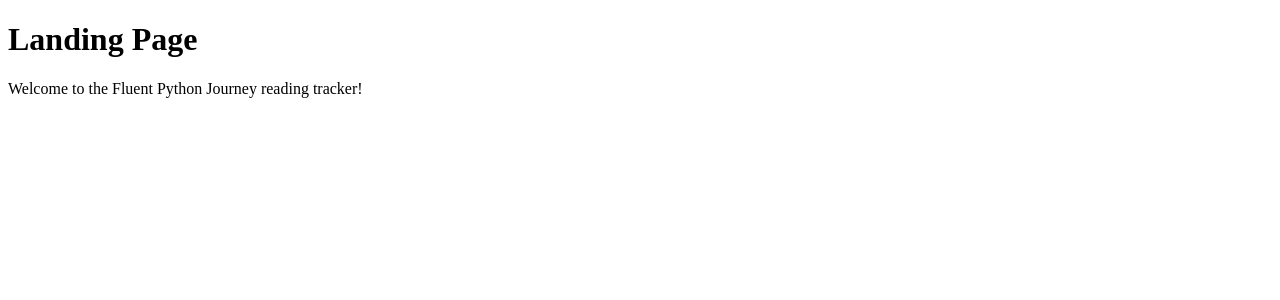
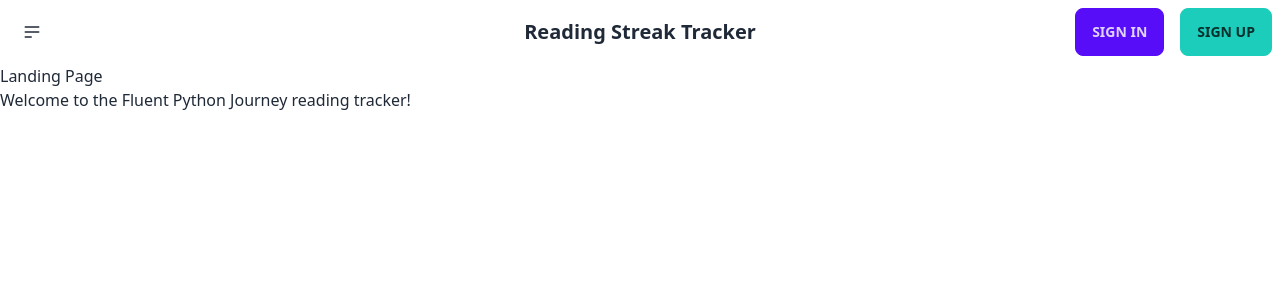
Before and after one commit to michaelwknott/reading-streak-tracker, a Django app: page / in a window 1280 px wide. Shown: the top 300 px of the page. Run offline with Django 4.2, Linux system fonts and the light colour scheme; some libraries are stand-ins or nearby versions.

Commit message:
feat: implement navbar using DaisyUI + dedicated test page for experiments
- Using CDN for both TailwindCSS, and also DaisyUI for initial prototype to avoid additional dependency on nodejs/npm
- Also renamed `base.html` to `_base.html` to make it explicit that views should not render this template directly.

```diff
--- a/apps/home/urls.py
+++ b/apps/home/urls.py
@@ -7,4 +7,5 @@ from . import views
 urlpatterns = [
     path("", views.index, name="index"),
     path("calendar/", views.calendar, name="calendar"),
+    path("test/", views.test, name="test"),
 ]
--- a/apps/home/views.py
+++ b/apps/home/views.py
@@ -11,3 +11,7 @@ def index(request):
 @login_required
 def calendar(request):
     return render(request, "home/calendar.html")
+
+
+def test(request):
+    return render(request, "home/test.html")
--- a/templates/base.html
+++ b/templates/_base.html
@@ -8,11 +8,18 @@
     {% endblock head_title %}
   </title>
 
+  {# Include DaisyUI and TailwindCSS via CDN #}
+  <link href="https://cdn.jsdelivr.net/npm/daisyui@3.8.2/dist/full.css" rel="stylesheet" type="text/css"/>
+  <script src="https://cdn.tailwindcss.com"></script>
+
   {% block extra_head %}
   {% endblock extra_head %}
 
 </head>
 <body>
+
+{% include "_navbar.html" %}
+
 {% block content %}
 {% endblock content %}
 
--- /dev/null
+++ b/templates/_navbar.html
@@ -0,0 +1,37 @@
+<div class="navbar bg-base-100">
+  <div class="navbar-start">
+
+    <div class="dropdown">
+      <label tabindex="0" class="btn btn-ghost btn-circle">
+        <svg xmlns="http://www.w3.org/2000/svg" class="h-5 w-5" fill="none" viewBox="0 0 24 24" stroke="currentColor">
+          <path stroke-linecap="round" stroke-linejoin="round" stroke-width="2" d="M4 6h16M4 12h16M4 18h7"></path>
+        </svg>
+      </label>
+      <ul tabindex="0" class="menu menu-sm dropdown-content mt-3 z-[1] p-2 shadow bg-base-100 rounded-box w-52">
+
+        <li><a href="{% url 'index' %}">Index</a></li>
+        <li><a href="{% url 'calendar' %}">Calendar</a></li>
+        <li><a href="{% url 'test' %}">Test Page</a></li>
+        <li><a href="https://github.com/michaelwknott/reading-streak-tracker/">GitHub Repo</a></li>
+
+      </ul>
+    </div>
+
+  </div>
+  <div class="navbar-center">
+    <a href="{% url 'calendar' %}" class="btn btn-ghost normal-case text-xl">Reading Streak Tracker</a>
+  </div>
+  <div class="navbar-end">
+
+    {% if user.is_authenticated %}
+      <a href="{% url 'account_logout' %}" class="btn btn-warning">Sign out</a>
+
+    {% else %}
+      <div class="flex space-x-4">
+        <a href="{% url 'account_login' %}" class="btn btn-primary">Sign in</a>
+        <a href="{% url 'account_signup' %}" class="btn btn-accent">Sign up</a>
+      </div>
+    {% endif %}
+
+  </div>
+</div>
--- a/templates/home/calendar.html
+++ b/templates/home/calendar.html
@@ -1,4 +1,4 @@
-{% extends 'base.html' %}
+{% extends '_base.html' %}
 
 {% block content %}
     <h1>Activity Calendar</h1>
--- a/templates/home/index.html
+++ b/templates/home/index.html
@@ -1,4 +1,4 @@
-{% extends 'base.html' %}
+{% extends '_base.html' %}
 
 {% block content %}
     <h1>Landing Page</h1>
```
